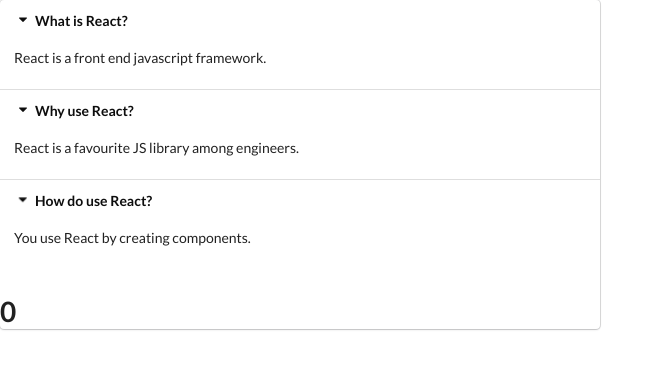
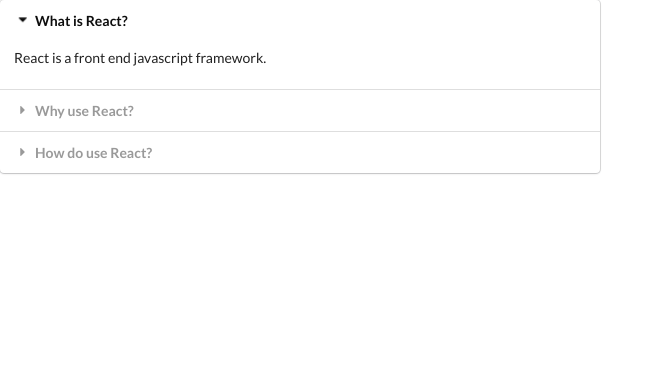
Before and after one commit to heysadboy/widgets, a React (Create React App) app: page / in a window 1280 px wide. Both pictures are taken after a click on the element "What is React?". Shown: the top 368 px of the page, without its empty margins (0-664 px from the left). Built offline with nearby package versions, Linux system fonts and the light colour scheme.

Commit message:
Completed accordion

```diff
--- a/src/components/Accordion.js
+++ b/src/components/Accordion.js
@@ -4,18 +4,20 @@
     const [activeIndex, setActiveIndex] = useState(null);
 
     const onTitleClick = (index) => {
-        setActiveIndex(index);
+
+        index === activeIndex ? setActiveIndex(null): setActiveIndex(index);
     };
 
     const renderedItems = items.map((item, index) => {
+
+        const active = index === activeIndex ? 'active' : '';
+
         return (<React.Fragment key={item.title}>
-            <div
-                className="title active"
-                onClick={() => onTitleClick(index)}>
+            <div className={`title ${active}`} onClick={() => onTitleClick(index)}>
                 <i className="dropdown icon"></i>
                 {item.title}
             </div>
-            <div className="content active">
+            <div className={`content ${active}`}>
                 <p>{item.content}</p>
             </div>
         </React.Fragment>);
@@ -23,7 +25,6 @@
 
     return (<div className="ui styled accordion">
         {renderedItems}
-        <h1>{activeIndex}</h1>
     </div>);
 };
 
```
Also changed, not shown: 1 other file (tests, documents, lock files or other folders).
